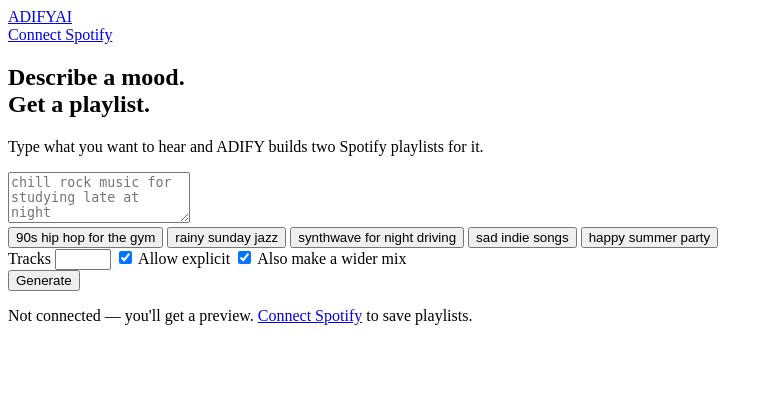
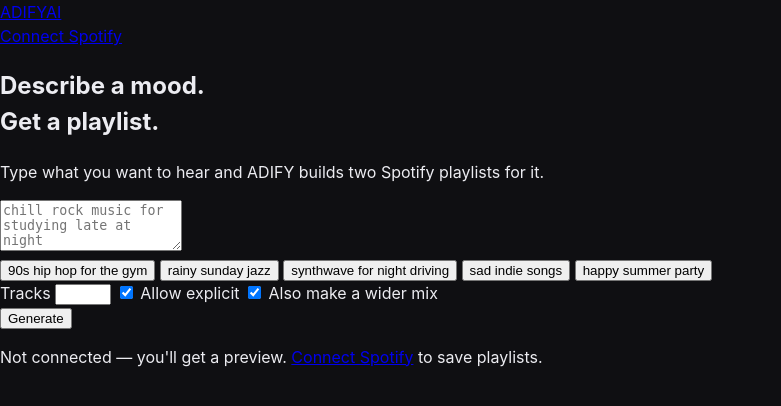
Before and after one commit to dykyivladk1/adify-ai, a Flask app: template adify/templates/index.html in a window 1280 px wide. Shown: the top 406 px of the page, without its empty margins (0-781 px from the left). Run offline with Flask 3, Linux system fonts and the light colour scheme; the template is opened without the code that fills it, so the values that code supplies are empty; parts of the project's set-up code (start-up, migrations or seed data) failed here and were passed over.

Commit message:
style .body

```diff
--- a/adify/static/style.css
+++ b/adify/static/style.css
@@ -7,3 +7,12 @@
   --accent: #1ed760;
   --accent-dark: #17b04e;
 }
+
+* { box-sizing: border-box; }
+
+body {
+  margin: 0;
+  background: var(--bg);
+  color: var(--text);
+  font: 16px/1.5 -apple-system, BlinkMacSystemFont, "Segoe UI", Roboto, sans-serif;
+}
```
